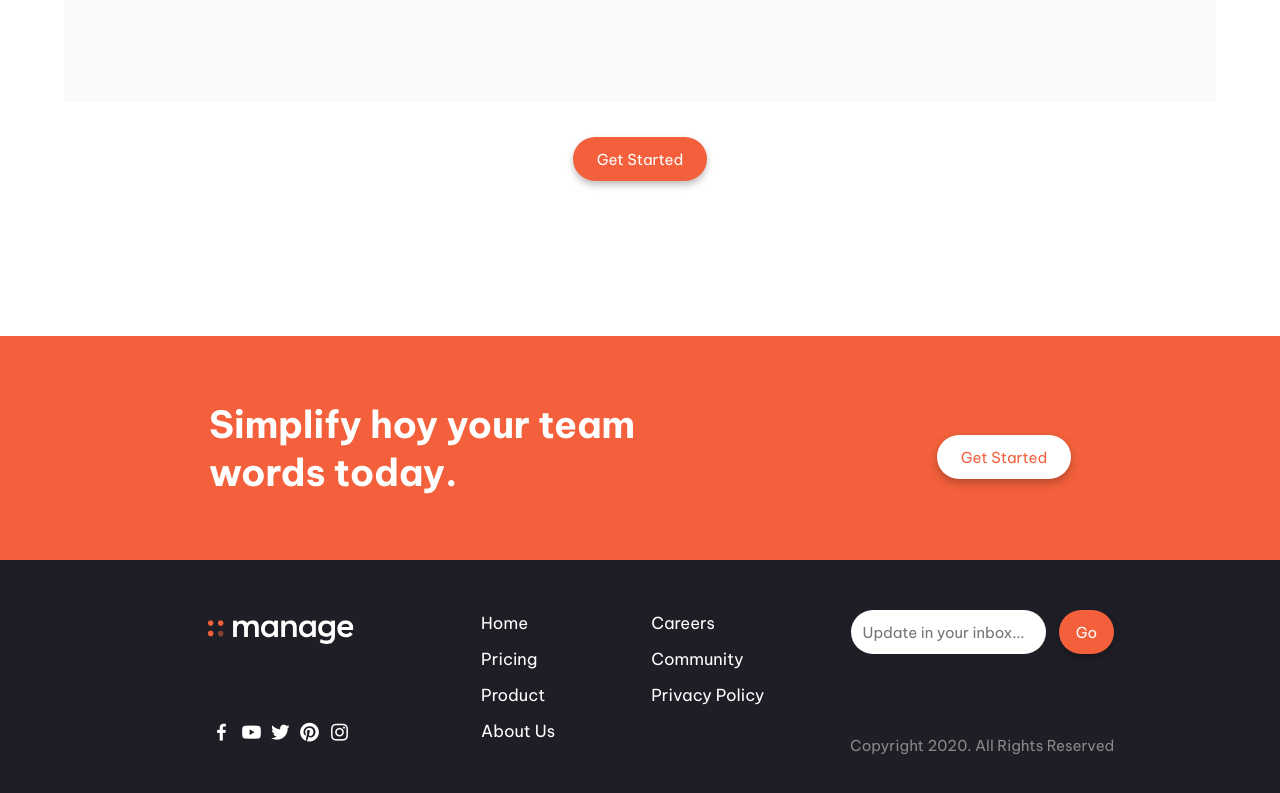
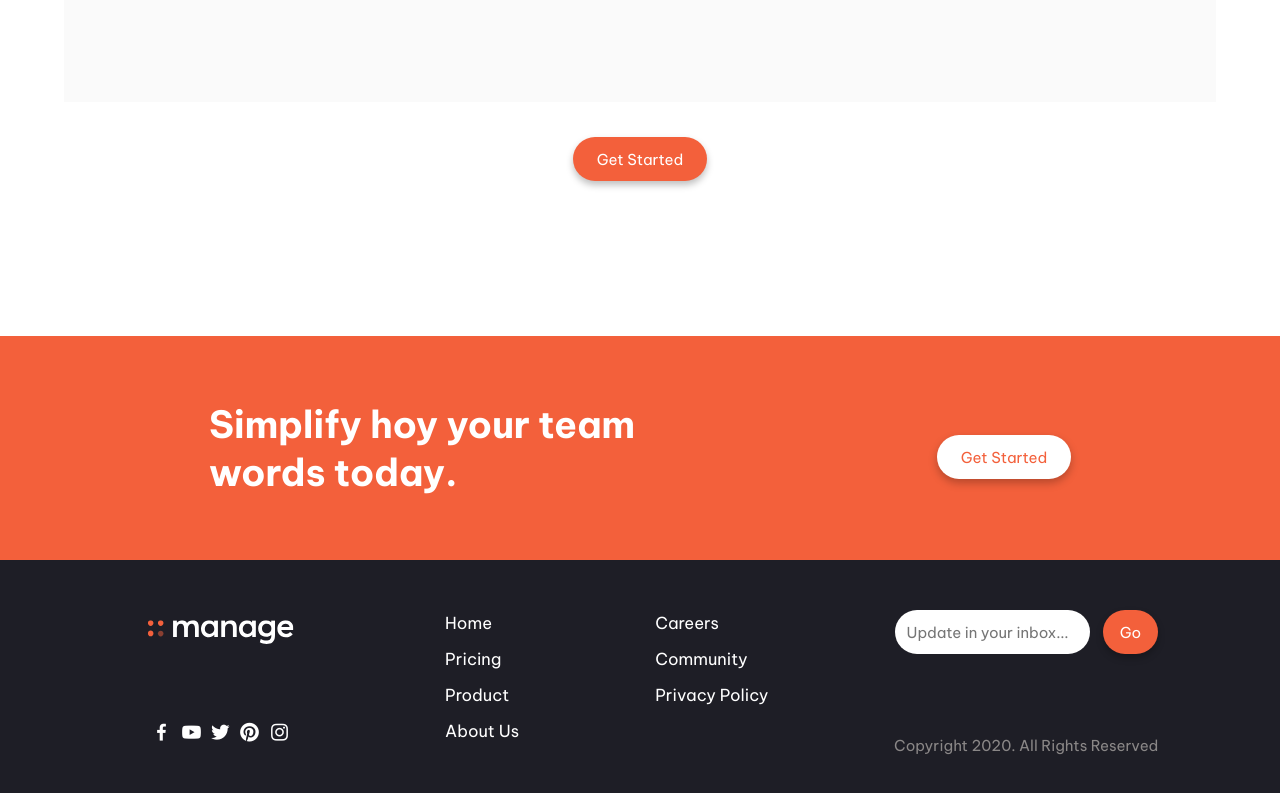
Before and after one commit to jholguinx/entrega_final_frontend1, a plain HTML site: page index.html in a window 1280 px wide. Shown: the part 1918-2711 px from the top of the page. Drawn offline with nearby package versions, Linux system fonts and the light colour scheme.

Commit message:
cambiosmenores0.2

```diff
--- a/css/stylefe1.css
+++ b/css/stylefe1.css
@@ -417,7 +417,7 @@ h5 {
 
 .footerbox {
   justify-content: space-around;
-  max-width: 80vw;
+  max-width: 90vw;
   margin: auto;
   height: 200px;
   display: flex;
@@ -434,7 +434,7 @@ h5 {
   height: 150px;
   text-align: center;
   padding: 15px;
-  margin: 0 31px 0 31px;
+  margin: 0 15px 0 15px;
 }
 
 .icons {
@@ -710,12 +710,15 @@ h5 {
 
 }
 
-@media (max-width: 350px) {
+@media (max-width: 375px) {
   h4 {
    font-size: 0.9rem;
    border-top-left-radius: 19%;
    border-bottom-left-radius: 19%;
 
   }
+  .iconbox {
+    margin: 0 30px 0 30px;
+  }
 
 }
```
